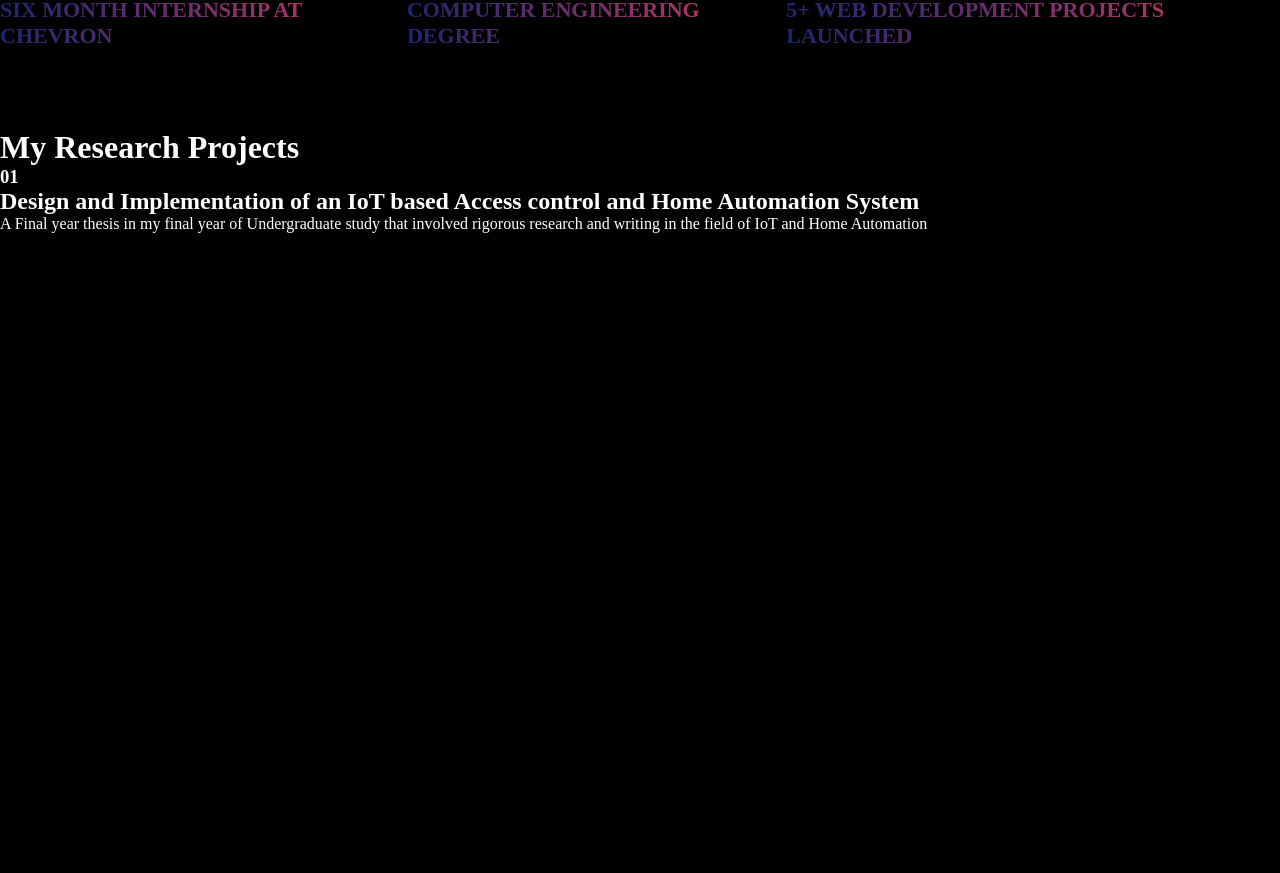
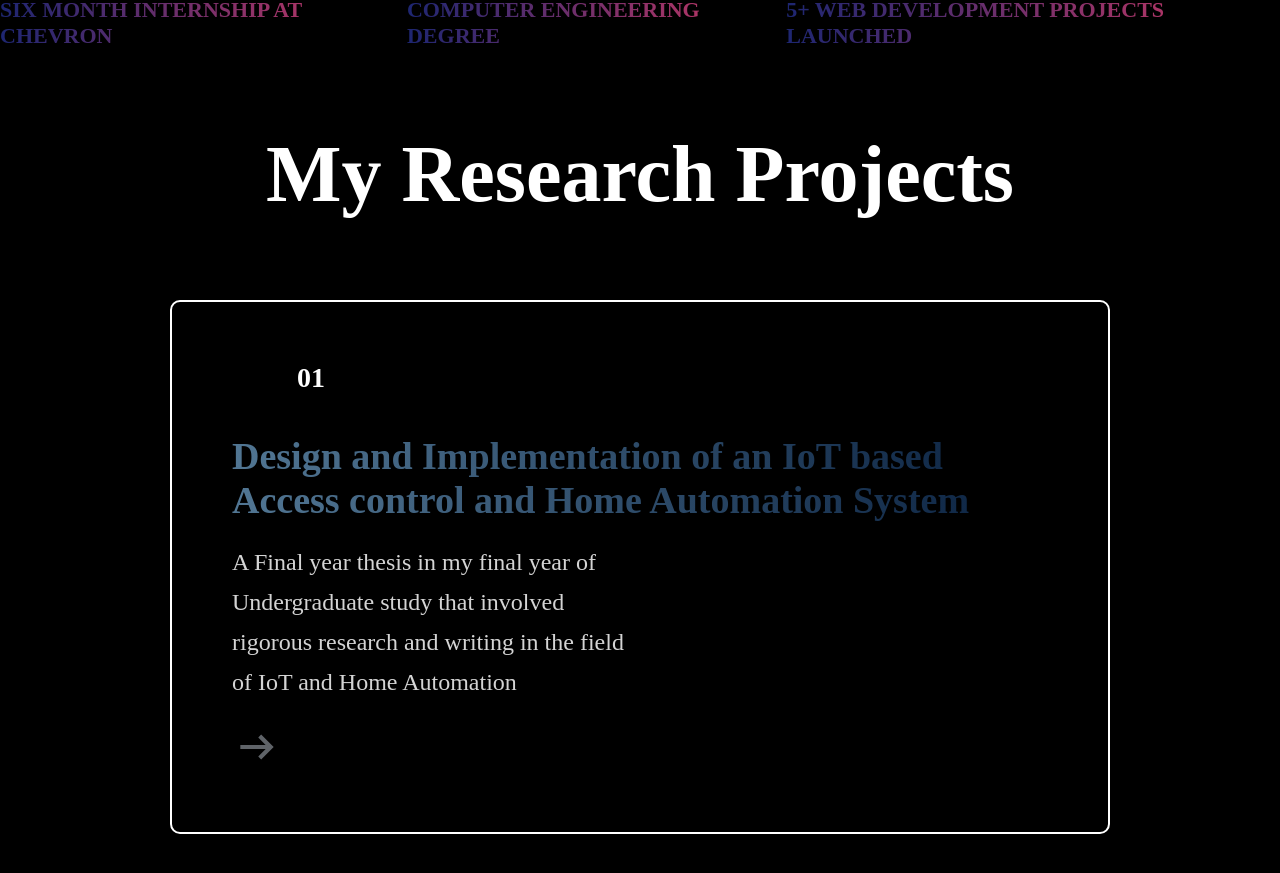
Before and after one commit to andrewk0l/Portfolio, a React (Vite) app in the folder portfolio-react/: page / in a window 1280 px wide. Shown: the part 1780-2653 px from the top of the page. Before the commit the page ends 2013 px from the top, so only its background shows below. Built offline with nearby package versions, Linux system fonts and the light colour scheme; a web font is replaced by a local one.

Commit message:
completed the research section

```diff
--- a/portfolio-react/src/Components/Research/Research.css
+++ b/portfolio-react/src/Components/Research/Research.css
@@ -0,0 +1,72 @@
+.research{
+    display: flex;
+    flex-direction: column;
+    align-items: center;
+    justify-content: center;
+    gap: 80px;
+    margin: 80px 170px;
+}
+
+.research-title{
+    position: relative;
+}
+
+.research-title h1 {
+    padding: 0px 30px;
+    font-size: 80px;
+    font-weight: 600;
+}
+
+.research-format{
+    display: flex;
+    flex-direction: column;
+    justify-content: center;
+    gap: 20px;
+    padding: 60px;
+    border-radius: 10px;
+    border: 2px solid white;
+    transition: 0.4s;
+}
+.research-format img {
+    width: 50px;
+    height: 50px;
+    cursor: pointer;
+    transition: 0.2s;
+}
+.research-format img:hover{
+    transform: scaleY(1.3);
+}
+
+.research-container{
+    display: grid;
+    grid-template-columns: 3fr;
+    gap: 40px;
+    margin-bottom: 80px;
+}
+
+.research-format h3{
+    font-size: 28px;
+    font-weight: 600;
+   padding-left: 65px;
+   padding-bottom: 20px;
+}
+
+.research-format p {
+    color: #d4d4d4;
+    font-size: 24px;
+    line-height: 40px;
+    max-width: 400px;
+}
+
+.research-format h2{
+    font-size: 38px;
+    font-weight: 800;
+    background: linear-gradient(267deg, #09203F  0.36%,  #537895 102.06%);
+    background-clip: text;
+    -webkit-background-clip: text;
+    -webkit-text-fill-color: transparent;
+}
+
+.research-container:hover{
+    background-color: rgb(34, 37, 34);
+}
--- a/portfolio-react/src/Components/Research/Research.jsx
+++ b/portfolio-react/src/Components/Research/Research.jsx
@@ -1,6 +1,7 @@
 import React from 'react'
 import './Research.css'
 import { Research_data } from '../../assets/Research'
+import arrow from '../../assets/arrow.svg'
 
 const Research = () => {
     return (
@@ -14,6 +15,7 @@ const Research = () => {
                         <h3>{research.r_no}</h3>
                         <h2>{research.r_name}</h2>
                         <p>{research.r_desc}</p>
+                        <img src= {arrow} alt=''/>
                     </div>
                 })}
 
```
Also changed, not shown: portfolio-react/src/assets/arrow.svg (added).
